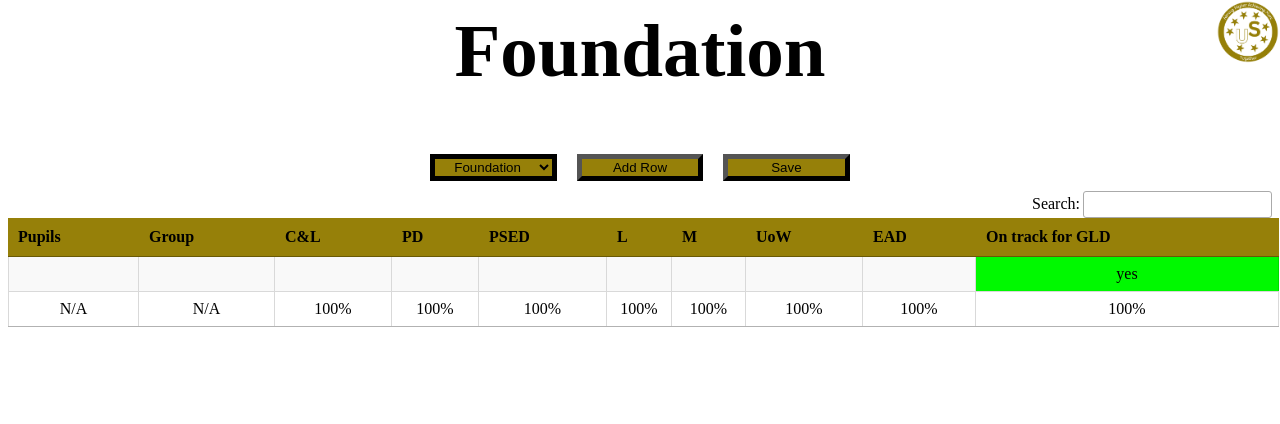
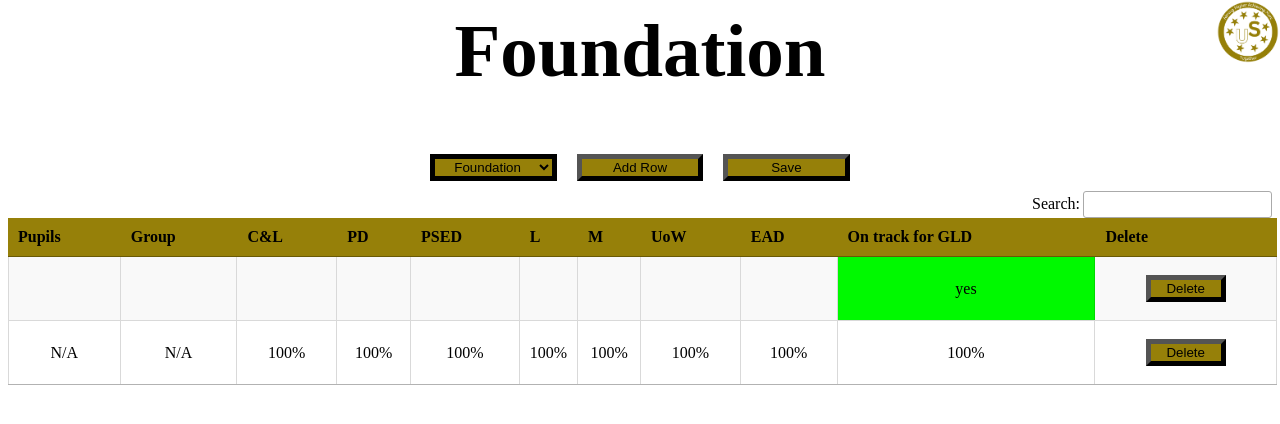
Before and after one commit to AJ-West/School-assessment-system, a Flask app: page /main in a window 1280 px wide. Shown: the top 424 px of the page. Run offline with Flask 3, Linux system fonts and the light colour scheme; data comes from the database, SQL or seed files in the repository; both versions use the stored data as it was after the commit; some libraries are stand-ins or nearby versions.

Commit message:
added delete button

```diff
--- a/app.py
+++ b/app.py
@@ -54,6 +54,34 @@ def load_table(table):
     data = cur.fetchall()
     return jsonify(data)
 
+@app.route('/delete_row/<table>', methods=['POST'])
+def delete_row(table):
+    # table is passed as "year,stage" (e.g. 'y1,ks1' or 'foundation,foundation')
+    try:
+        year, stage = table.split(',')
+    except Exception:
+        return 'invalid table', 400
+
+    # whitelist allowed table names to avoid SQL injection via table name
+    allowed = ['foundation','y1','y2','y3','y4','y5','y6']
+    if year not in allowed:
+        return 'invalid year', 400
+
+    data = request.get_json() or {}
+    pupil = data.get('Pupils') or data.get('pupil') or data.get('Pupil')
+    if not pupil:
+        return 'missing pupil', 400
+
+    db = sqlite3.connect('database.db')
+    cur = db.cursor()
+    try:
+        cur.execute('DELETE FROM ' + year + ' WHERE Pupils = ?', (pupil,))
+        db.commit()
+    except Exception as e:
+        return str(e), 500
+
+    return 'success'
+
 if __name__ == '__main__':
     port = 5000 + random.randint(0, 999)
     url = "http://127.0.0.1:{}/{}".format(port, "main")
--- a/static/css/style.css
+++ b/static/css/style.css
@@ -43,6 +43,16 @@ span, td, td.dt-type-numeric {
     text-align: center !important;
 }
 
+.delete-btn {
+    margin: 10px;
+    background-color: #968009;
+    border-color: black;
+    border-width: 5px;
+    width: 50%;
+    text-align: center;
+    text-align-last: center;
+}
+
 .pass{
     background-color: lime;
 }
--- a/static/js/table_creation.js
+++ b/static/js/table_creation.js
@@ -7,7 +7,13 @@ fcolumns = [{data: 'Pupils'},
             {data: 'M'},
             {data: 'UoW'},
             {data: 'EAD'},
-            {data: 'On track for GLD'}]
+            {data: 'On track for GLD'},
+            {
+                data: null,
+                render: function (data, type, row) {
+                    return '<button class="delete-btn">Delete</button>';
+                }
+            }]
 
 ks1columns = [{data: 'Pupils'},
             {data: 'R/W'},
@@ -18,7 +24,13 @@ ks1columns = [{data: 'Pupils'},
             {data: 'Writing'},
             {data: 'Maths'},
             {data: 'Combined (yes/no)'},
-            {data: 'Phonics (scores/40)'}]
+            {data: 'Phonics (scores/40)'},
+            {
+                data: null,
+                render: function (data, type, row) {
+                    return '<button class="delete-btn">Delete</button>';
+                }
+            }]
 
 ks2columns = [{data: 'Pupils'},
             {data: 'R/W'},
@@ -31,7 +43,13 @@ ks2columns = [{data: 'Pupils'},
             {data: 'Maths'},
             {data: 'Combined (yes/no)'},
             {data: 'Grammer'},
-            {data: 'TTables (score/25)'}]
+            {data: 'TTables (score/25)'},
+            {
+                data: null,
+                render: function (data, type, row) {
+                    return '<button class="delete-btn">Delete</button>';
+                }
+            }]
 
 $(document).ready(function(){
     function load_foundation(data){
@@ -108,7 +126,11 @@ $(document).ready(function(){
         table_name = 'foundation'
         table_stage = 'foundation'
 
-        document.querySelectorAll('td').forEach(cell => {cell.contentEditable = true})
+        document.querySelectorAll('td').forEach(cell => {
+            // don't make the action cell (with delete button) editable
+            if(cell.querySelector && cell.querySelector('.delete-btn')) return
+            cell.contentEditable = true
+        })
         for(let i =0; i<json.length; i++){check_on_track(i)}
         add_on_track_row()
     })
@@ -240,7 +262,11 @@ $(document).ready(function(){
                 table.row.add({'Pupils': "", 'R/W': "", 'M': "", 'Group': "", 'GLD (yes/no)': "", 'Phonics (scores/40)': "", 'Reading': "", 'Writing': "", 'Maths': "", 'Combined (yes/no)': "", 'Grammer': "", 'TTables (score/25)': ""}).draw(false)
                 break
         }
-        document.querySelectorAll('td').forEach(cell => {cell.contentEditable = true})
+        document.querySelectorAll('td').forEach(cell => {
+            // don't make the action cell (with delete button) editable
+            if(cell.querySelector && cell.querySelector('.delete-btn')) return
+            cell.contentEditable = true
+        })
         add_on_track_row()
     }
 
@@ -461,6 +487,40 @@ $(document).ready(function(){
         }).then(response => {console.log(response)})
     }
 
+    // Delete row handler: sends delete request to server and removes row from table on success
+    $(document).on('click', '.delete-btn', function(e){
+        e.preventDefault();
+        // row in DataTable
+        var $tr = $(this).closest('tr');
+        var row = table.row($tr);
+        var rowData = row.data();
+        if(!rowData){ return }
+        var pupil = rowData['Pupils'] || rowData.Pupils;
+        // don't allow deleting summary rows (N/A)
+        if(!pupil || pupil === 'N/A'){
+            return
+        }
+        if(!confirm('Delete pupil "' + pupil + '"?')){ return }
+
+        $.ajax({
+            url: '/delete_row/' + table_name + ',' + table_stage,
+            type: 'POST',
+            contentType: 'application/json',
+            data: JSON.stringify({'Pupils': pupil})
+        }).then(response => {
+            console.log('delete response', response)
+            if(response === 'success' || (response && response.status === 'success')){
+                row.remove().draw();
+                update_percentages();
+            } else {
+                alert('Delete failed: ' + response)
+            }
+        }).catch(err => {
+            console.error(err)
+            alert('Delete request failed')
+        })
+    })
+
     $('#year').on('change', async function(){
         removed = 0
         await save_year()
@@ -517,7 +577,11 @@ $(document).ready(function(){
                     add_on_track_row()
                     break
             }
-            document.querySelectorAll('td').forEach(cell => {cell.contentEditable = true})
+            document.querySelectorAll('td').forEach(cell => {
+            // don't make the action cell (with delete button) editable
+            if(cell.querySelector && cell.querySelector('.delete-btn')) return
+            cell.contentEditable = true
+        })
             for(let i =0; i<json.length; i++){check_on_track(i)}
         })
         switch (table_name){
--- a/templates/main.html
+++ b/templates/main.html
@@ -39,6 +39,7 @@
                 <th>UoW</th>
                 <th>EAD</th>
                 <th>On track for GLD</th>
+                <th>Delete</th>
             </tr>
         </thead>
         <tbody>
@@ -58,6 +59,7 @@
                 <th>Maths</th>
                 <th>Combined (yes/no)</th>
                 <th>Phonics (scores/40)</th>
+                <th>Delete</th>
             </tr>
         </thead>
         <tbody>
@@ -79,6 +81,7 @@
                 <th>Combined (yes/no)</th>
                 <th>Grammar</th>
                 <th>TTables (score/25)</th>
+                <th>Delete</th>
             </tr>
         </thead>
         <tbody>
```
Also changed, not shown: database.db.
